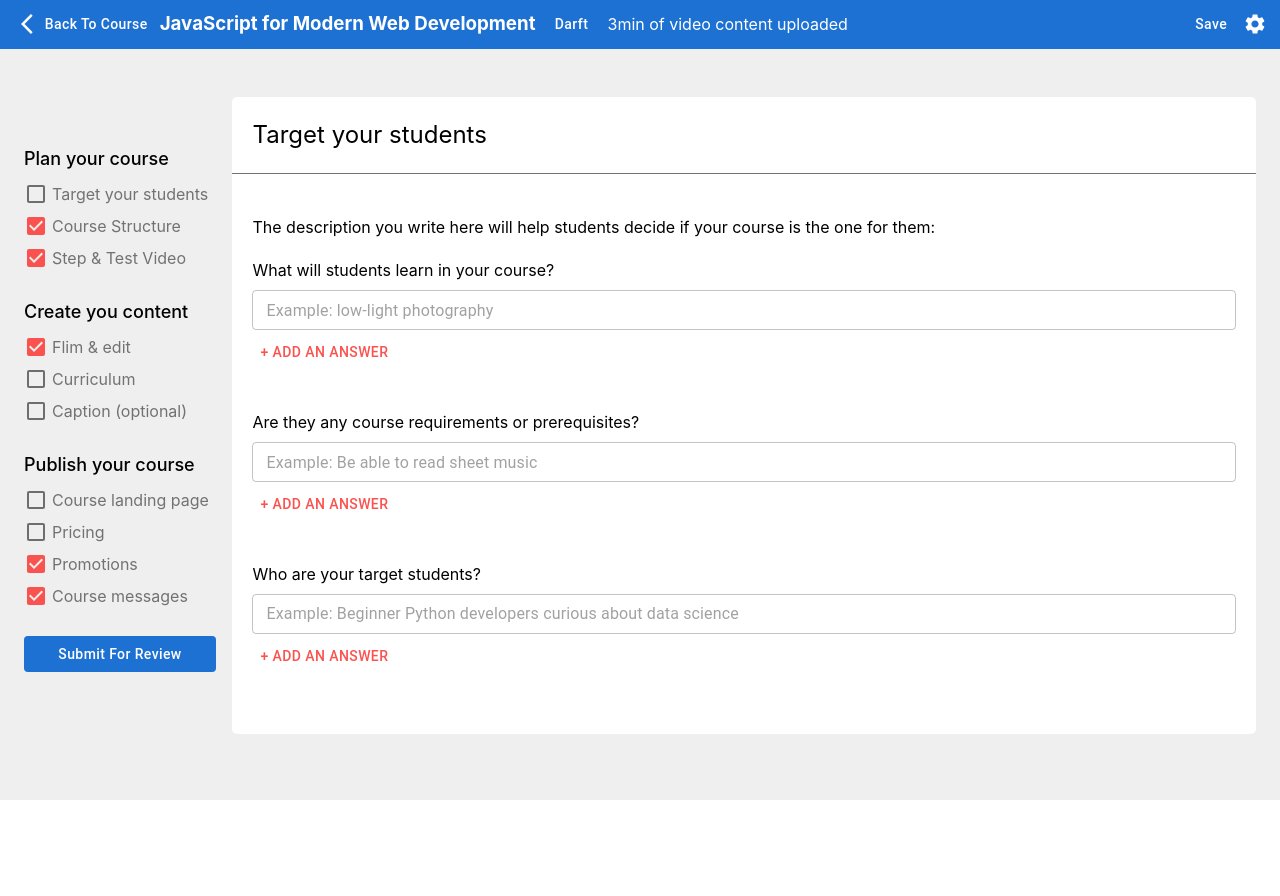
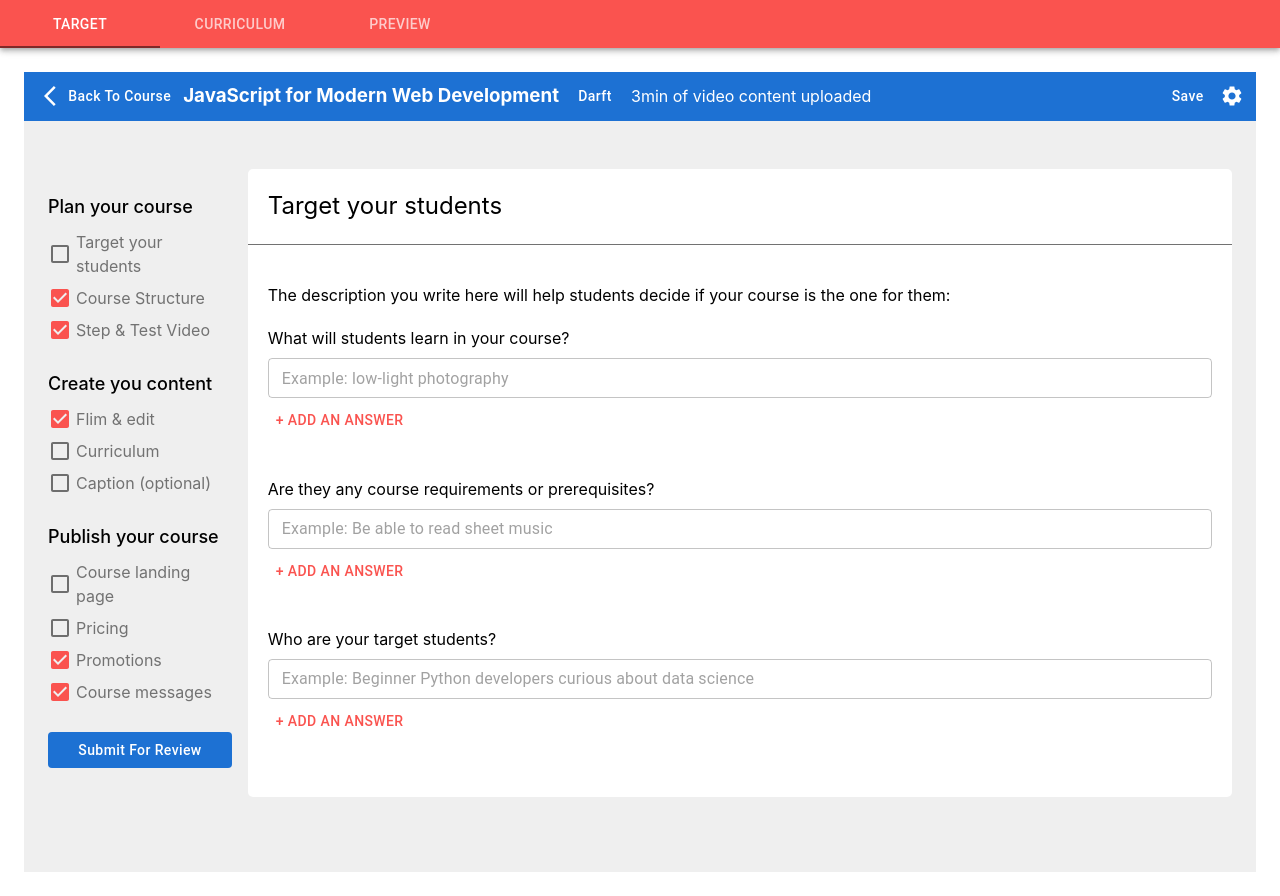
Before and after one commit to babaphemy/horace-campus, a React (Create React App) app: page /create-course in a window 1280 px wide. Before the commit the page ends 800 px from the top, so only its background shows below. Built offline with nearby package versions, Linux system fonts and the light colour scheme.

Commit message:
create course hoc

```diff
--- a/src/App.js
+++ b/src/App.js
@@ -14,11 +14,12 @@ import {
   NotFound,
   Classroom,
   Course,
-  CreateCourse,
-  CreateCourse2,
+  CreateHoc,
+  Curriculum,
 } from "./Containers";
 import { UserProvider } from "./Context/UserProvider";
 import "./Assets/css/styles.css";
+
 const theme = createMuiTheme({
   palette: {
     background: {
@@ -49,8 +50,8 @@ const App = () => {
               <Route path="/forgot" component={Forgot} />
               <Route exact path="/classroom" component={Classroom} />
               <Route exact path="/course" component={Course} />
-              <Route exact path="/create-course" component={CreateCourse} />
-              <Route exact path="/create-course2" component={CreateCourse2} />
+              <Route exact path="/create-course" component={CreateHoc} />
+              <Route exact path="/create-course2" component={Curriculum} />
               <Route path="*" component={NotFound} />
             </Switch>
           </Router>
--- a/src/Components/User/Forgot.js
+++ b/src/Components/User/Forgot.js
@@ -30,12 +30,12 @@ const Forgot = () => {
           <Grid item xs={12}>
             <TextField
               autoComplete="fname"
-              name="firstName"
+              name="Email"
               variant="outlined"
               required
               fullWidth
-              id="firstName"
-              label="First Name"
+              id="email"
+              label="Email"
               autoFocus
             />
           </Grid>
--- /dev/null
+++ b/src/Containers/CreateCourse/CreateHoc.js
@@ -0,0 +1,60 @@
+import React, { useState } from "react";
+import { AppBar, makeStyles, Tab, Tabs, Box } from "@material-ui/core";
+import Target from "./Target";
+import Curriculum from "./Curriculum";
+import Preview from "./Preview";
+const useStyles = makeStyles((theme) => ({
+  root: {
+    flexGrow: 1,
+  },
+}));
+function a11yprops(index) {
+  return {
+    id: `createhoc-tab-${index}`,
+    "aria-controls": `createhoc-tabpanel-${index}`,
+  };
+}
+function TabPanel(props) {
+  const { children, value, index, ...other } = props;
+
+  return (
+    <div
+      role="tabpanel"
+      hidden={value !== index}
+      id={`createhoc-tabpanel-${index}`}
+      aria-labelledby={`creatrehoc-tab-${index}`}
+      {...other}
+    >
+      {value === index && <Box p={3}>{children}</Box>}
+    </div>
+  );
+}
+const CreateHoc = (props) => {
+  const classes = useStyles();
+  const [value, setValue] = useState(0);
+  const _change = (ev, val) => {
+    setValue(val);
+  };
+  return (
+    <div className={classes.root}>
+      <AppBar position="static">
+        <Tabs value={value} onChange={_change} aria-bale="crete-course-tabs">
+          <Tab label="Target" {...a11yprops(0)} />
+          <Tab label="Curriculum" {...a11yprops(1)} />
+          <Tab label="Preview" {...a11yprops(2)} />
+        </Tabs>
+      </AppBar>
+      <TabPanel value={value} index={0}>
+        <Target />
+      </TabPanel>
+      <TabPanel value={value} index={1}>
+        <Curriculum />
+      </TabPanel>
+      <TabPanel value={value} index={2}>
+        <Preview />
+      </TabPanel>
+    </div>
+  );
+};
+
+export default CreateHoc;
--- a/src/Containers/CreateCourse/CreateCourse.js
+++ b/src/Containers/CreateCourse/Curriculum.js
@@ -1,15 +1,18 @@
 /** @format */
 import React from "react";
 import {
-  Avatar,
   Button,
   Checkbox,
   Container,
   Grid,
-  TextField,
+  FormControlLabel,
+  Switch,
 } from "@material-ui/core";
+import { AiFillPlayCircle, AiFillFileAdd } from "react-icons/ai";
 import { makeStyles } from "@material-ui/core/styles";
-import { Settings, ArrowBackIos } from "@material-ui/icons";
+
+import { Settings, ArrowBackIos, Add, ExpandMore } from "@material-ui/icons";
+import { IoIosCheckmarkCircle } from "react-icons/io";
 
 const useStyles = makeStyles((theme) => ({
   createCourse: {
@@ -81,22 +84,65 @@ const useStyles = makeStyles((theme) => ({
   boxHeader: {
     padding: "2%",
     borderBottom: "1px solid #727272",
+    display: "flex",
+    alignItem: "center",
   },
   boxTitle: {
     fontWeight: 400,
+    flex: 1,
   },
   detailContainer: {
     padding: "2%",
   },
-  infoText: {
-    margin: "2% 0",
+  outlineBtnPrimary: {
+    color: "#1D71D3",
+    textTransform: "none",
   },
-  questionBox: {
-    marginBottom: "4%",
+  stepBox: {
+    border: "1px solid #727272",
+    backgroundColor: "#efefef",
+    borderRadius: 4,
+    padding: "1%",
+  },
+  stepHeader: {
+    display: "flex",
+    flexDirection: "row",
+    alignItems: "center",
+    gap: 4,
+  },
+  secTitle: {
+    fontSize: 16,
+    fontWeight: 500,
+  },
+  contentModal: {
+    border: "1px solid #727272",
+    backgroundColor: "#fff",
+    borderRadius: 4,
+  },
+  modalHeader: {
+    display: "flex",
+    flexDirection: "row",
+    alignItems: "center",
+    borderBottom: "1px solid #727272",
+    padding: "1%",
+  },
+  lefttSide: {
+    display: "flex",
+    flexDirection: "row",
+    alignItems: "center",
+    flex: 1,
+    gap: 4,
+  },
+  videoContainer: {
+    padding: "1%",
+    display: "flex",
+    alignItems: "center",
+    gap: "5px",
+    borderBottom: "1px solid #727272",
   },
 }));
 
-export default function CreateCourse(props) {
+export default function Curriculum(props) {
   const classes = useStyles();
 
   return (
@@ -230,48 +276,110 @@ export default function CreateCourse(props) {
             <br />
             <div className={classes.contentContainer}>
               <div className={classes.boxHeader}>
-                <h1 className={classes.boxTitle}>Target your students</h1>
+                <h1 className={classes.boxTitle}>Cirriculum</h1>
+                <Button
+                  variant="outlined"
+                  color="primary"
+                  className={classes.outlineBtnPrimary}
+                >
+                  Bulk Uploader
+                </Button>
               </div>
               <div className={classes.detailContainer}>
-                <p className={classes.infoText}>
-                  The description you write here will help students decide if
-                  your course is the one for them:
-                </p>
-
-                <div className={classes.questionBox}>
-                  <p>What will students learn in your course?</p>
-                  <TextField
-                    variant="outlined"
-                    fullWidth
-                    margin="dense"
-                    placeholder="Example: low-light photography"
-                  />
-
-                  <Button color="primary"> + Add an Answer</Button>
+                <div className={classes.stepBox}>
+                  <div className={classes.stepHeader}>
+                    <h2 className={classes.secTitle}>Section 1: </h2>
+                    <AiFillFileAdd />
+                    <p>Intrdocution</p>
+                  </div>
+                  <br />
+                  <br />
+                  <div className={classes.contentModal}>
+                    <div className={classes.modalHeader}>
+                      <div className={classes.lefttSide}>
+                        <IoIosCheckmarkCircle />
+                        <p>Lecture 1:</p>
+                        <AiFillPlayCircle />
+                        <p>Intrdocution</p>
+                      </div>
+                      <ExpandMore />
+                    </div>
+                    <div className={classes.videoContainer}>
+                      <div>
+                        <video width="160" height="100" controls>
+                          <source
+                            src="https://media.w3.org/2010/05/sintel/trailer_hd.mp4"
+                            type="video/mp4"
+                          />
+                        </video>
+                      </div>
+                      <div style={{ flex: 1 }}>
+                        <h4>arithmetic101.mp4</h4>
+                        <h4>02:40</h4>
+                        <h4>Edit Content</h4>
+                      </div>
+                      <div style={{ justifyContent: "flex-end" }}>
+                        <Button
+                          color="primary"
+                          variant="contained"
+                          // className={classes.outlineBtnPrimary}
+                          disableElevation
+                        >
+                          Preview
+                          <ExpandMore />
+                        </Button>
+                        <br />
+                        <FormControlLabel
+                          value="start"
+                          control={<Switch color="primary" />}
+                          label="Downloadable:"
+                          labelPlacement="start"
+                        />
+                      </div>
+                    </div>
+                    <div style={{ padding: "1%" }}>
+                      <Button
+                        color="primary"
+                        variant="outlined"
+                        className={classes.outlineBtnPrimary}
+                        startIcon={<Add />}
+                      >
+                        Description
+                      </Button>
+                      <br />
+                      <Button
+                        color="primary"
+                        variant="outlined"
+                        className={classes.outlineBtnPrimary}
+                        startIcon={<Add />}
+                      >
+                        Resources
+                      </Button>
+                    </div>
+                  </div>
                 </div>
 
-                <div className={classes.questionBox}>
-                  <p>Are they any course requirements or prerequisites?</p>
-                  <TextField
-                    variant="outlined"
-                    fullWidth
-                    margin="dense"
-                    placeholder="Example: Be able to read sheet music"
-                  />
-
-                  <Button color="primary"> + Add an Answer</Button>
-                </div>
-
-                <div className={classes.questionBox}>
-                  <p>Who are your target students?</p>
-                  <TextField
-                    variant="outlined"
-                    fullWidth
-                    margin="dense"
-                    placeholder="Example: Beginner Python developers curious about data science"
-                  />
-
-                  <Button color="primary"> + Add an Answer</Button>
+                <br />
+                <br />
+                <div className={classes.stepBox}>
+                  <div className={classes.stepHeader}>
+                    <h2 className={classes.secTitle}>Section 2: </h2>
+                    <AiFillFileAdd />
+                    <p>Getting Started</p>
+                  </div>
+                  <br />
+                  <br />
+                  <div className={classes.contentModal}>
+                    <div className={classes.modalHeader}>
+                      <div className={classes.lefttSide}>
+                        <IoIosCheckmarkCircle />
+                        <p>Lecture 2:</p>
+                        <AiFillPlayCircle />
+                        <p>Requirements</p>
+                      </div>
+                      <ExpandMore />
+                    </div>
+                  </div>
                 </div>
               </div>
             </div>
--- /dev/null
+++ b/src/Containers/CreateCourse/Preview.js
@@ -0,0 +1,11 @@
+import React from "react";
+
+const Preview = () => {
+  return (
+    <div>
+      <h1>Preview</h1>
+    </div>
+  );
+};
+
+export default Preview;
--- a/src/Containers/CreateCourse2/CreateCourse2.js
+++ b/src/Containers/CreateCourse/Target.js
@@ -5,14 +5,11 @@ import {
   Checkbox,
   Container,
   Grid,
-  FormControlLabel,
-  Switch,
+  TextField,
 } from "@material-ui/core";
-import { AiFillPlayCircle, AiFillFileAdd } from "react-icons/ai";
 import { makeStyles } from "@material-ui/core/styles";
-
-import { Settings, ArrowBackIos, Add, ExpandMore } from "@material-ui/icons";
-import { IoIosCheckmarkCircle } from "react-icons/io";
+import { Settings, ArrowBackIos } from "@material-ui/icons";
+import { useHistory } from "react-router-dom";
 
 const useStyles = makeStyles((theme) => ({
   createCourse: {
@@ -84,66 +81,27 @@ const useStyles = makeStyles((theme) => ({
   boxHeader: {
     padding: "2%",
     borderBottom: "1px solid #727272",
-    display: "flex",
-    alignItem: "center",
   },
   boxTitle: {
     fontWeight: 400,
-    flex: 1,
   },
   detailContainer: {
     padding: "2%",
   },
-  outlineBtnPrimary: {
-    color: "#1D71D3",
-    textTransform: "none",
+  infoText: {
+    margin: "2% 0",
   },
-  stepBox: {
-    border: "1px solid #727272",
-    backgroundColor: "#efefef",
-    borderRadius: 4,
-    padding: "1%",
-  },
-  stepHeader: {
-    display: "flex",
-    flexDirection: "row",
-    alignItems: "center",
-    gap: 4,
-  },
-  secTitle: {
-    fontSize: 16,
-    fontWeight: 500,
-  },
-  contentModal: {
-    border: "1px solid #727272",
-    backgroundColor: "#fff",
-    borderRadius: 4,
-  },
-  modalHeader: {
-    display: "flex",
-    flexDirection: "row",
-    alignItems: "center",
-    borderBottom: "1px solid #727272",
-    padding: "1%",
-  },
-  lefttSide: {
-    display: "flex",
-    flexDirection: "row",
-    alignItems: "center",
-    flex: 1,
-    gap: 4,
-  },
-  videoContainer: {
-    padding: "1%",
-    display: "flex",
-    alignItems: "center",
-    gap: "5px",
-    borderBottom: "1px solid #727272",
+  questionBox: {
+    marginBottom: "4%",
   },
 }));
 
-export default function CreateCourse2(props) {
+export default function Target(props) {
   const classes = useStyles();
+  const history = useHistory();
+  const _submit = () => {
+    history.push("create-course2");
+  };
 
   return (
     <div className={classes.createCourse}>
@@ -266,6 +224,7 @@ export default function CreateCourse2(props) {
                 variant="contained"
                 disableElevation
                 className={classes.submitBtn}
+                onClick={_submit}
               >
                 Submit For Review
               </Button>
@@ -276,110 +235,48 @@ export default function CreateCourse2(props) {
             <br />
             <div className={classes.contentContainer}>
               <div className={classes.boxHeader}>
-                <h1 className={classes.boxTitle}>Cirriculum</h1>
-                <Button
-                  variant="outlined"
-                  color="primary"
-                  className={classes.outlineBtnPrimary}
-                >
-                  Bulk Uploader
-                </Button>
+                <h1 className={classes.boxTitle}>Target your students</h1>
               </div>
               <div className={classes.detailContainer}>
-                <div className={classes.stepBox}>
-                  <div className={classes.stepHeader}>
-                    <h2 className={classes.secTitle}>Section 1: </h2>
-                    <AiFillFileAdd />
-                    <p>Intrdocution</p>
-                  </div>
-                  <br />
-                  <br />
-                  <div className={classes.contentModal}>
-                    <div className={classes.modalHeader}>
-                      <div className={classes.lefttSide}>
-                        <IoIosCheckmarkCircle />
-                        <p>Lecture 1:</p>
-                        <AiFillPlayCircle />
-                        <p>Intrdocution</p>
-                      </div>
-                      <ExpandMore />
-                    </div>
-                    <div className={classes.videoContainer}>
-                      <div>
-                        <video width="160" height="100" controls>
-                          <source
-                            src="https://media.w3.org/2010/05/sintel/trailer_hd.mp4"
-                            type="video/mp4"
-                          />
-                        </video>
-                      </div>
-                      <div style={{ flex: 1 }}>
-                        <h4>arithmetic101.mp4</h4>
-                        <h4>02:40</h4>
-                        <h4>Edit Content</h4>
-                      </div>
-                      <div style={{ justifyContent: "flex-end" }}>
-                        <Button
-                          color="primary"
-                          variant="contained"
-                          // className={classes.outlineBtnPrimary}
-                          disableElevation
-                        >
-                          Preview
-                          <ExpandMore />
-                        </Button>
-                        <br />
-                        <FormControlLabel
-                          value="start"
-                          control={<Switch color="primary" />}
-                          label="Downloadable:"
-                          labelPlacement="start"
-                        />
-                      </div>
-                    </div>
-                    <div style={{ padding: "1%" }}>
-                      <Button
-                        color="primary"
-                        variant="outlined"
-                        className={classes.outlineBtnPrimary}
-                        startIcon={<Add />}
-                      >
-                        Description
-                      </Button>
-                      <br />
-                      <Button
-                        color="primary"
-                        variant="outlined"
-                        className={classes.outlineBtnPrimary}
-                        startIcon={<Add />}
-                      >
-                        Resources
-                      </Button>
-                    </div>
-                  </div>
+                <p className={classes.infoText}>
+                  The description you write here will help students decide if
+                  your course is the one for them:
+                </p>
+
+                <div className={classes.questionBox}>
+                  <p>What will students learn in your course?</p>
+                  <TextField
+                    variant="outlined"
+                    fullWidth
+                    margin="dense"
+                    placeholder="Example: low-light photography"
+                  />
+
+                  <Button color="primary"> + Add an Answer</Button>
                 </div>
 
-                <br />
-                <br />
-                <div className={classes.stepBox}>
-                  <div className={classes.stepHeader}>
-                    <h2 className={classes.secTitle}>Section 2: </h2>
-                    <AiFillFileAdd />
-                    <p>Getting Started</p>
-                  </div>
-                  <br />
-                  <br />
-                  <div className={classes.contentModal}>
-                    <div className={classes.modalHeader}>
-                      <div className={classes.lefttSide}>
-                        <IoIosCheckmarkCircle />
-                        <p>Lecture 2:</p>
-                        <AiFillPlayCircle />
-                        <p>Requirements</p>
-                      </div>
-                      <ExpandMore />
-                    </div>
-                  </div>
+                <div className={classes.questionBox}>
+                  <p>Are they any course requirements or prerequisites?</p>
+                  <TextField
+                    variant="outlined"
+                    fullWidth
+                    margin="dense"
+                    placeholder="Example: Be able to read sheet music"
+                  />
+
+                  <Button color="primary"> + Add an Answer</Button>
+                </div>
+
+                <div className={classes.questionBox}>
+                  <p>Who are your target students?</p>
+                  <TextField
+                    variant="outlined"
+                    fullWidth
+                    margin="dense"
+                    placeholder="Example: Beginner Python developers curious about data science"
+                  />
+
+                  <Button color="primary"> + Add an Answer</Button>
                 </div>
               </div>
             </div>
```
Also changed, not shown: src/Components/navbar/index.js (+11 -10 lines), src/Containers/index.js (+4 -3 lines), 1 other file (tests, documents, lock files or other folders).
